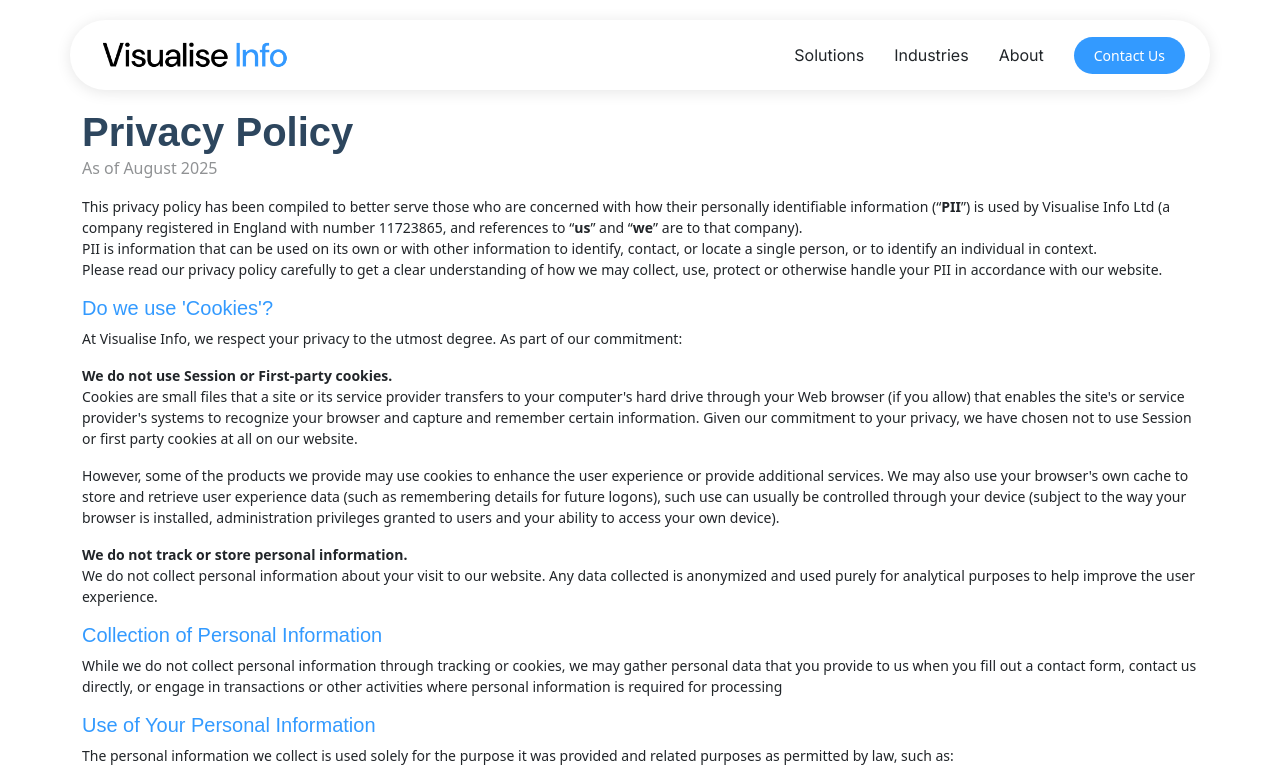
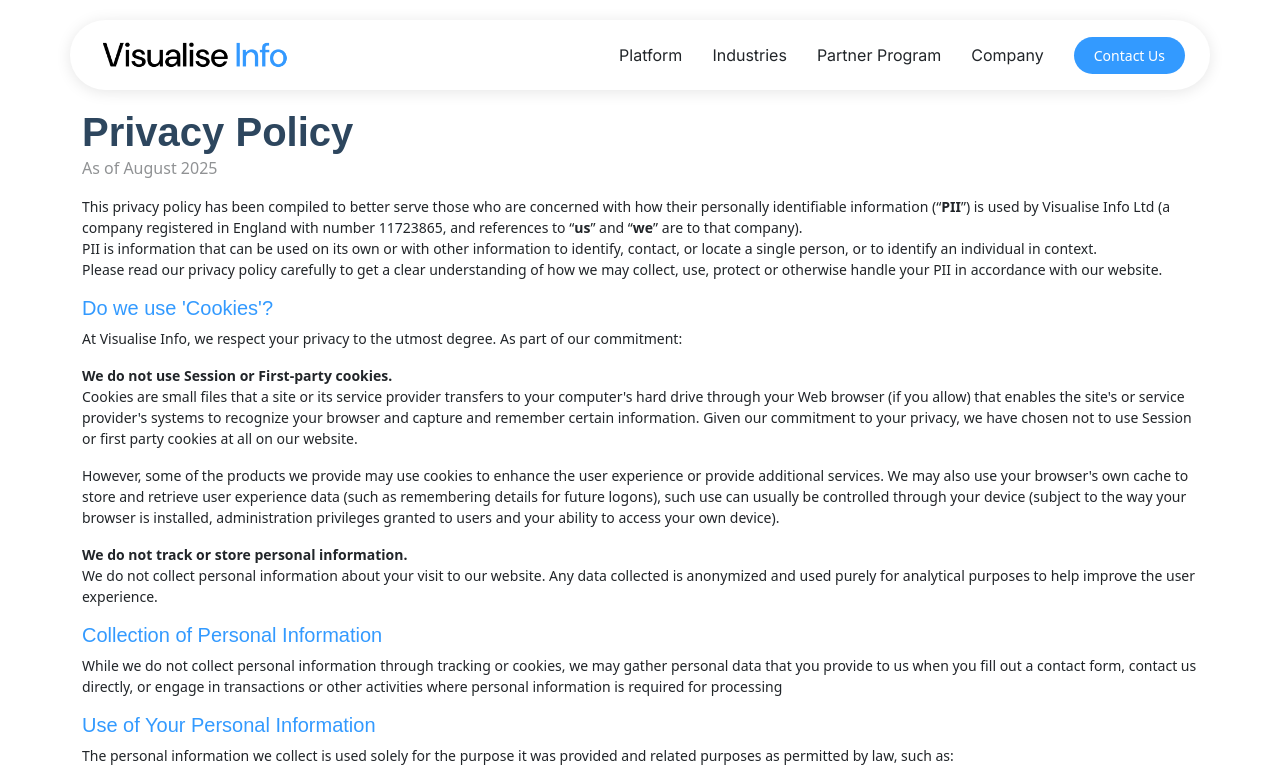
Before and after one commit to Jamie-VisualiseInfo/Jamie-VisualiseInfo.github.io, a plain HTML site: page privacy-policy.html in a window 1280 px wide. Shown: the top 779 px of the page. Drawn offline with Linux system fonts and the light colour scheme.

Commit message:
Update privacy-policy.html

```diff
--- a/privacy-policy.html
+++ b/privacy-policy.html
@@ -52,9 +52,10 @@
       </a>
       <nav id="navmenu" class="navmenu">
         <ul>
-          <li><a href="index.html#solutions">Solutions</a></li>
+          <li><a href="index.html#platform">Platform</a></li>
           <li><a href="index.html#industries">Industries</a></li>
-          <li><a href="index.html#about">About</a></li>
+          <li><a href="index.html#partner">Partner Program</a></li>
+          <li><a href="index.html#about">Company</a></li>
           <!-- <li class="dropdown"><a href="#"><span>Resources</span> <i class="bi bi-chevron-down toggle-dropdown"></i></a>
             <ul>
               <li><a href="index.html#partners">Partner Program</a></li>
```
